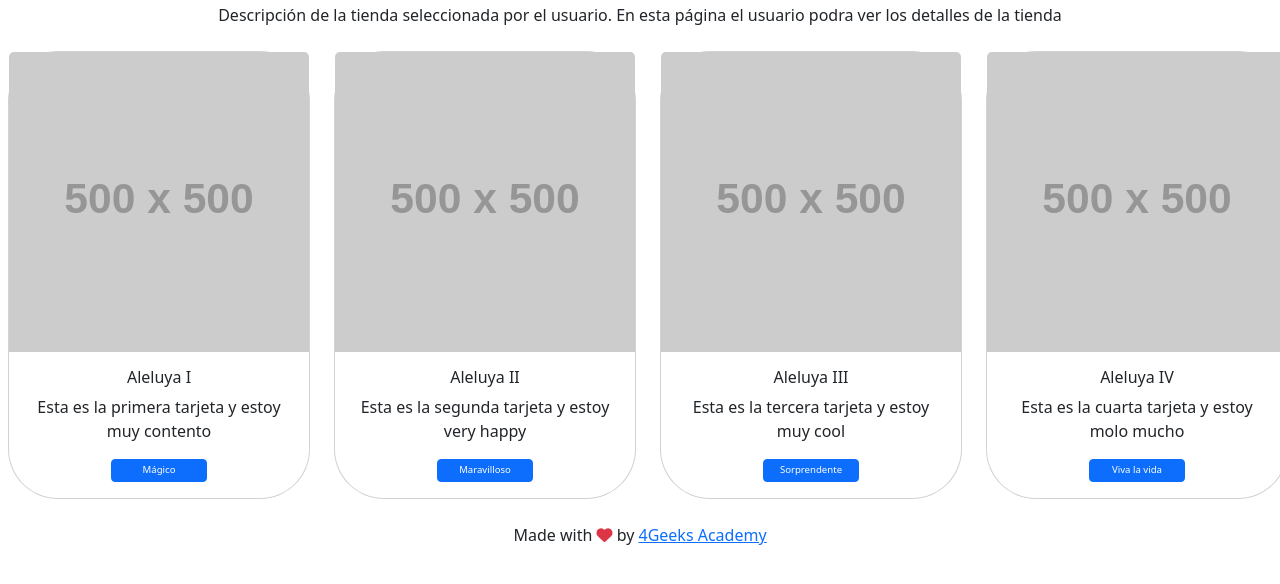
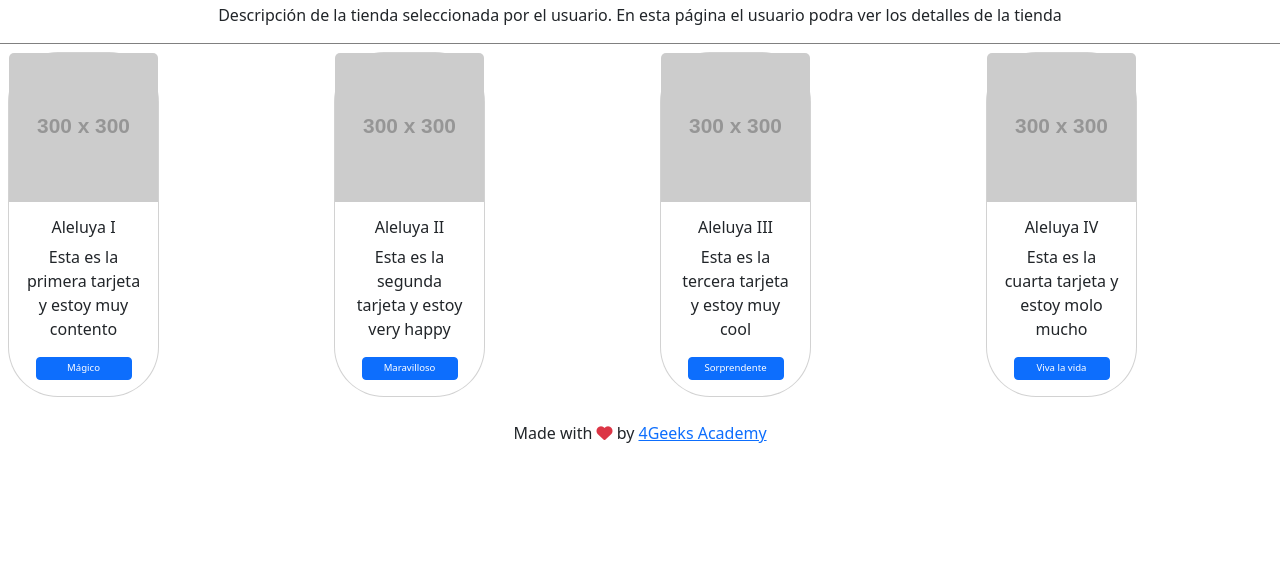
Before and after one commit to 4GeeksAcademy/proyecto-final-entubarrio, a React app: page /tiendas in a window 1280 px wide. Shown: the part 172-756 px from the top of the page. Built offline with nearby package versions, Linux system fonts and the light colour scheme; no server answers; placeholder pictures from the web are drawn by us.

Commit message:
añadido archivo css de la pagina tiendas y creado DIV superior correspondiente al título de la tienda

```diff
--- a/src/front/js/component/cardTienda.js
+++ b/src/front/js/component/cardTienda.js
@@ -2,8 +2,8 @@ import React from 'react';
 
 const CardTienda = ({ titulo, texto, boton }) => {
   return (
-    <div className="card custom-card" style={{ width: '100%', margin: '0.5rem' }}>
-      <img src="https://via.placeholder.com/500" className="card-img-top" alt="..." />
+    <div className="card custom-card" style={{ width: '50%', margin: '0.5rem' }}>
+      <img src="https://via.placeholder.com/300" className="card-img-top" alt="..." />
       <div className="card-body d-flex flex-column justify-content-between text-center">
         <h6 className="card-title">{titulo}</h6>
         <p className="card-text">{texto}</p>
--- a/src/front/styles/tiendas.css
+++ b/src/front/styles/tiendas.css
@@ -3,4 +3,5 @@
     .text-custom-tienda {
         margin-top: 2em;
         text-align: center;
+        border-bottom: 1px solid gray;
     }
```
